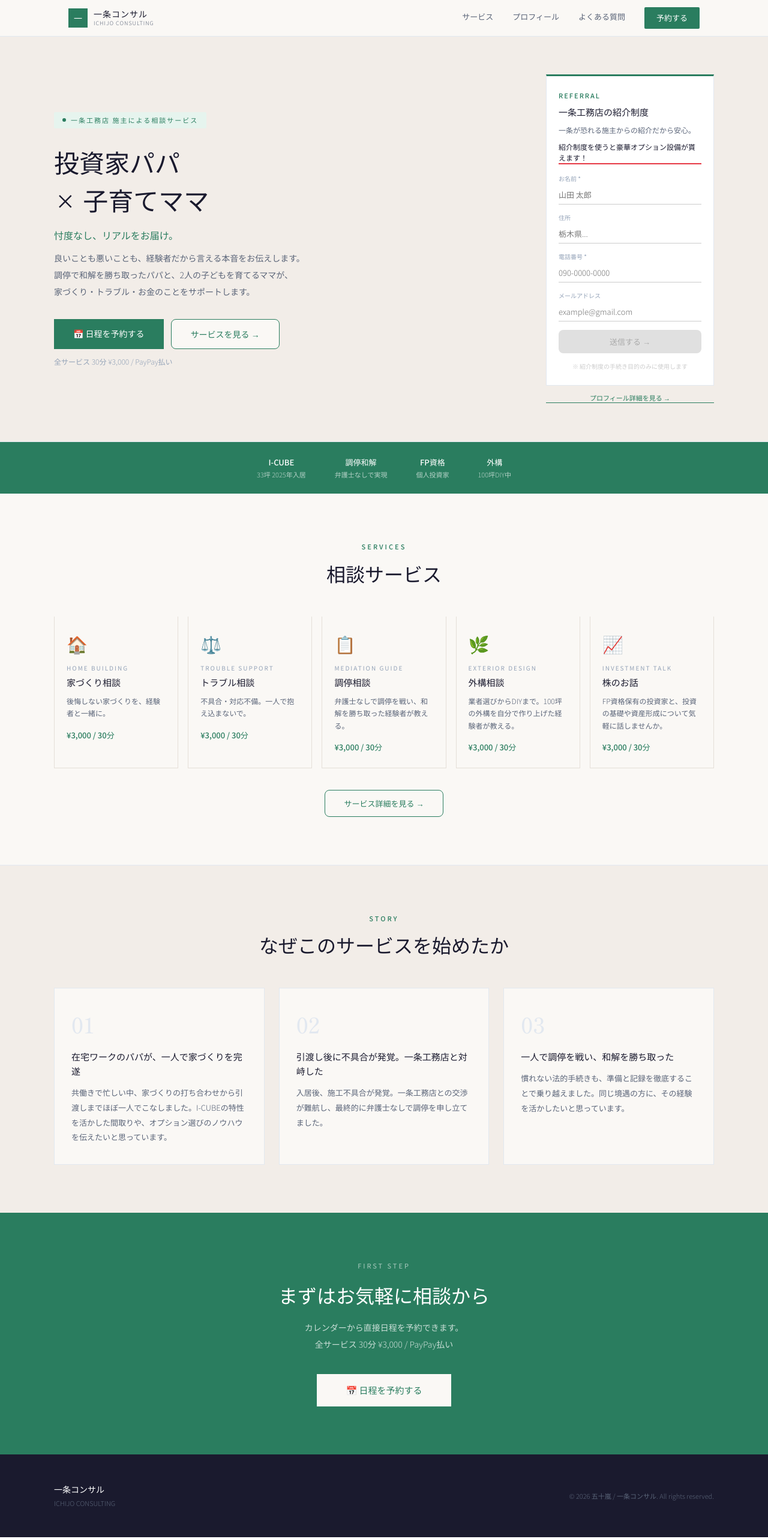
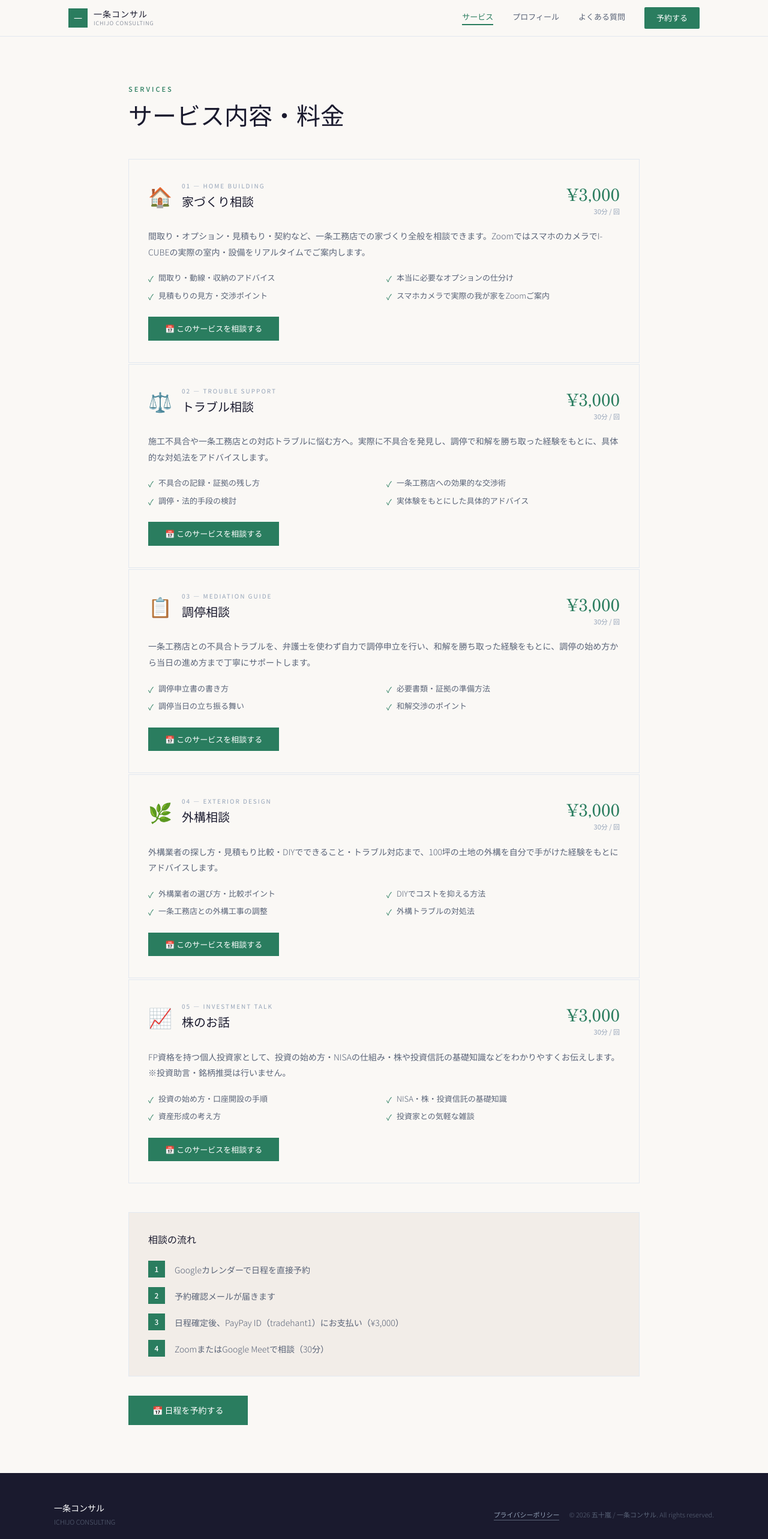
Before and after one commit to tradehant1-cloud/ichijo-consul, a React (Vite) app: page / in a window 1280 px wide. Shown: the top 2566 px of the page at 60% size. Built offline with nearby package versions, Linux system fonts and the light colour scheme.

Commit message:
fix string literal error

```diff
--- a/src/App.jsx
+++ b/src/App.jsx
@@ -57,11 +57,8 @@ const FAQS = [
 ];
 
 export default function App() {
-  const [view, setView] = useState("top");
-  const [form, setForm] = useState({ name: "", email: "", phone: "", consultant: "", serviceType: "", topic: "", budget: "", timeline: "", message: "" });
-  const [submitted, setSubmitted] = useState(false);
+  const [view, setView] = useState("service");
   const [openFaq, setOpenFaq] = useState(null);
-  const [sending, setSending] = useState(false);
   const [menuOpen, setMenuOpen] = useState(false);
   const [referralForm, setReferralForm] = useState({ name: "", address: "", phone: "", email: "" });
   const [referralSubmitted, setReferralSubmitted] = useState(false);
@@ -148,7 +145,7 @@ export default function App() {
 
   const navItems = [["service", "サービス"], ["profile", "プロフィール"], ["faq", "よくある質問"]];
 
-  const go = (v) => { setView(v); setMenuOpen(false); };
+  const go = (v) => { setView(v === "top" ? "service" : v); setMenuOpen(false); };
 
   return (
     <div style={{ fontFamily: "'Noto Sans JP', sans-serif", background: "#faf8f5", color: "#1a1a2e", minHeight: "100vh" }}>
@@ -387,13 +384,17 @@ export default function App() {
                     </div>
                   </div>
                   <p style={{ fontSize: 14, color: "#5a6478", lineHeight: 1.9, fontWeight: 300, marginBottom: 20 }}>{s.desc}</p>
-                  <div className="svc-detail-grid" style={{ display: "grid", gridTemplateColumns: "1fr 1fr", gap: 8 }}>
+                  <div className="svc-detail-grid" style={{ display: "grid", gridTemplateColumns: "1fr 1fr", gap: 8, marginBottom: 24 }}>
                     {s.points.map((pt, i) => (
                       <div key={i} style={{ fontSize: 13, color: "#5a6478", fontWeight: 300, display: "flex", gap: 8, alignItems: "flex-start" }}>
                         <span style={{ color: "#2a7d5f", marginTop: 2 }}>✓</span>{pt}
                       </div>
                     ))}
                   </div>
+                  <a href={CALENDAR_URL} target="_blank" rel="noreferrer"
+                    style={{ display: "inline-block", background: "#2a7d5f", color: "#fff", padding: "10px 28px", fontSize: 13, textDecoration: "none", fontWeight: 500 }}>
+                    📅 このサービスを相談する
+                  </a>
                 </div>
               ))}
             </div>
@@ -545,6 +546,32 @@ export default function App() {
           </div>
         )}
 
+        {/* ===== PRIVACY ===== */}
+        {view === "privacy" && (
+          <div className="fade-in" style={{ maxWidth: 700, margin: "0 auto", padding: "5rem 1.5rem" }}>
+            <p style={{ fontSize: 11, color: "#2a7d5f", letterSpacing: 3, fontWeight: 500, marginBottom: 12 }}>PRIVACY POLICY</p>
+            <h1 style={{ fontFamily: "'Shippori Mincho', serif", fontSize: 40, fontWeight: 500, marginBottom: 48, color: "#1a1a2e" }}>プライバシーポリシー</h1>
+            <div style={{ display: "flex", flexDirection: "column", gap: 36 }}>
+              {[
+                ["個人情報の取得について", "当サービスでは、相談予約および一条工務店紹介制度のご利用にあたり、お名前・メールアドレス・電話番号・住所等の個人情報をご入力いただく場合があります。"],
+                ["個人情報の利用目的", "取得した個人情報は以下の目的のみに使用します。\n・相談予約の確認・日程調整のご連絡\n・一条工務店の紹介制度に関する手続き\n・サービスに関するご案内"],
+                ["第三者への提供", "取得した個人情報は、一条工務店の紹介制度の手続きに必要な範囲において、一条工務店へ提供する場合があります。それ以外の第三者への提供は行いません。"],
+                ["個人情報の管理", "取得した個人情報はGoogleが提供するサービス（Google スプレッドシート）上で管理し、適切なアクセス制限を設けて保護します。"],
+                ["個人情報の開示・訂正・削除", "ご本人からの個人情報の開示・訂正・削除のご要望については、合理的な範囲で対応いたします。お問い合わせはGoogleカレンダーの予約フォームよりご連絡ください。"],
+                ["Cookieの使用について", "当サービスでは現在Cookieによる個人情報の取得は行っておりません。"],
+                ["プライバシーポリシーの変更", "本ポリシーは予告なく変更する場合があります。変更後はこのページに掲載します。"],
+                ["お問い合わせ", "個人情報の取り扱いに関するお問い合わせは、Googleカレンダーの予約フォームよりご連絡ください。"],
+              ].map(([title, text]) => (
+                <div key={title} style={{ borderBottom: "1px solid #e2e8f0", paddingBottom: 28 }}>
+                  <h3 style={{ fontSize: 15, fontWeight: 500, marginBottom: 12, color: "#1a1a2e" }}>{title}</h3>
+                  <p style={{ fontSize: 14, color: "#5a6478", fontWeight: 300, lineHeight: 2, whiteSpace: "pre-line" }}>{text}</p>
+                </div>
+              ))}
+              <p style={{ fontSize: 12, color: "#94a3b8", fontWeight: 300 }}>制定日：2026年3月</p>
+            </div>
+          </div>
+        )}
+
         {/* FOOTER */}
         <footer style={{ background: "#1a1a2e", padding: "3rem 1.5rem", marginTop: 0 }}>
           <div style={{ maxWidth: 1100, margin: "0 auto", display: "flex", justifyContent: "space-between", alignItems: "center", flexWrap: "wrap", gap: 16 }}>
@@ -552,7 +579,7 @@ export default function App() {
               <div style={{ fontSize: 14, fontWeight: 500, color: "#fff", marginBottom: 4 }}>一条コンサル</div>
               <div style={{ fontSize: 11, color: "#5a6478", fontWeight: 300 }}>ICHIJO CONSULTING</div>
             </div>
-            <p style={{ fontSize: 11, color: "#5a6478", fontWeight: 300 }}>© 2026 五十嵐 / 一条コンサル. All rights reserved.</p>
+            <p style={{ fontSize: 11, color: "#5a6478", fontWeight: 300 }}><span onClick={() => go('privacy')} style={{ color: "#94a3b8", cursor: "pointer", borderBottom: "1px solid #5a6478", paddingBottom: 1, marginRight: 16 }}>プライバシーポリシー</span>© 2026 五十嵐 / 一条コンサル. All rights reserved.</p>
           </div>
         </footer>
       </div>
```
